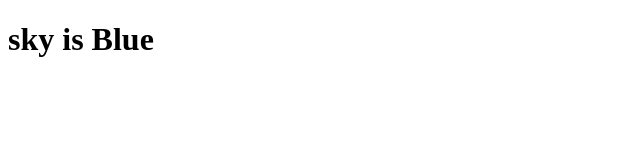
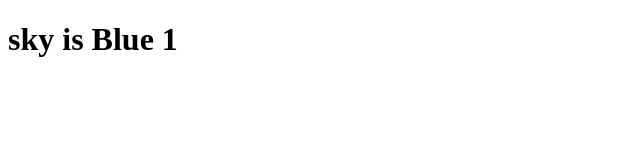
Before and after one commit to Ritikverma323/git02, a plain HTML site: page index.html in a window 1280 px wide. Shown: the full height of the page, 0-640 px from the left. Drawn offline with Linux system fonts and the light colour scheme.

Commit message:
blue branch

```diff
--- a/index.html
+++ b/index.html
@@ -7,6 +7,6 @@
     <title>Document</title>
 </head>
 <body>
-    <h1>sky is Blue</h1>
+    <h1>sky is Blue 1</h1>
 </body>
 </html>
```
